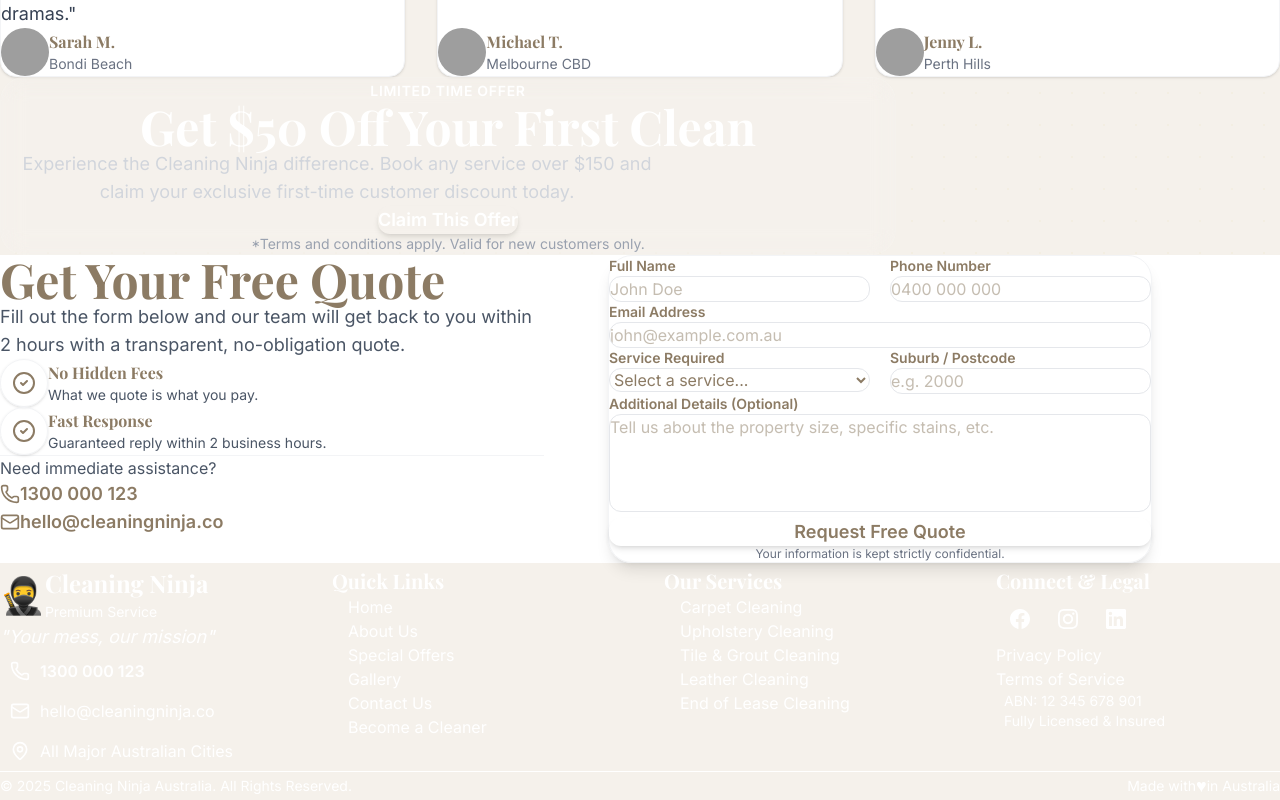
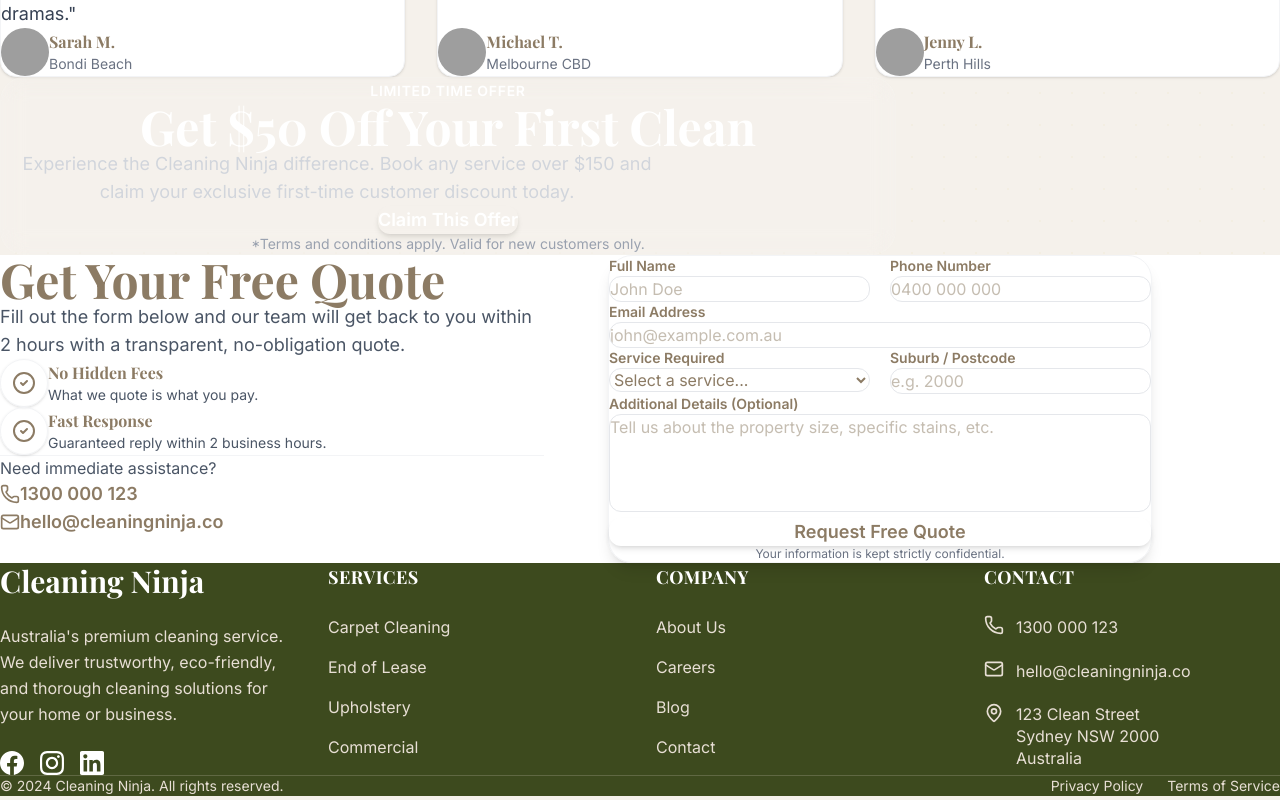
Before and after one commit to sahil4748/Cleaning-Ninja, a Next.js app: page / in a window 1280 px wide. Shown: the part 2736-3536 px from the top of the page. Built offline with nearby package versions, Linux system fonts and the light colour scheme; grey boxes are pictures that could not be loaded.

Commit message:
feat: redesign footer with olive theme

```diff
--- a/components/layout/Footer.tsx
+++ b/components/layout/Footer.tsx
@@ -1,165 +1,121 @@
 import Link from 'next/link'
 import { Phone, Mail, MapPin } from 'lucide-react'
-import { SERVICES, PHONE_NUMBER, PHONE_LINK, EMAIL } from '@/lib/constants'
+import { PHONE_NUMBER, PHONE_LINK, EMAIL } from '@/lib/constants'
 
 export default function Footer() {
   return (
-    <footer className="bg-primary text-white relative overflow-hidden">
-      {/* Decorative Top Border */}
-      <div className="h-1 bg-gradient-gold" />
+    <footer className="bg-olive-900 text-beige-300 py-16 lg:py-20">
+      <div className="container mx-auto px-4 sm:px-6 lg:px-8">
+        <div className="grid grid-cols-1 md:grid-cols-2 lg:grid-cols-4 gap-12 lg:gap-8 mb-16">
 
-      {/* Decorative Elements */}
-      <div className="absolute top-0 right-0 w-96 h-96 bg-gold/5 rounded-full blur-3xl" />
-      <div className="absolute bottom-0 left-0 w-96 h-96 bg-gold/5 rounded-full blur-3xl" />
-
-      <div className="container mx-auto px-4 sm:px-6 lg:px-8 py-16 relative z-10">
-        <div className="grid grid-cols-1 md:grid-cols-2 lg:grid-cols-4 gap-12 mb-12">
-          {/* Brand Column */}
-          <div>
-            <div className="flex items-center space-x-3 mb-6">
-              <span className="text-4xl">🥷</span>
-              <div>
-                <span className="font-display font-bold text-2xl text-gold block">
-                  Cleaning Ninja
-                </span>
-                <span className="text-accent text-sm font-elegant">Premium Service</span>
-              </div>
-            </div>
-            <p className="text-accent/80 italic mb-6 text-lg">
-              "Your mess, our mission"
+          {/* Column 1: Logo, About, Socials */}
+          <div className="flex flex-col gap-6">
+            <Link href="/" className="inline-block">
+              <span className="font-display font-bold text-3xl text-white">
+                Cleaning Ninja
+              </span>
+            </Link>
+            <p className="font-body text-beige-300 leading-relaxed max-w-sm">
+              Australia's premium cleaning service. We deliver trustworthy, eco-friendly, and thorough cleaning solutions for your home or business.
             </p>
-            <div className="space-y-3">
-              <a
-                href={PHONE_LINK}
-                className="flex items-center space-x-3 hover:text-gold transition-colors group"
-              >
-                <div className="w-10 h-10 bg-gold/20 rounded-lg flex items-center justify-center group-hover:bg-gold/30 transition-colors">
-                  <Phone className="w-5 h-5" />
-                </div>
-                <span className="font-semibold">{PHONE_NUMBER}</span>
-              </a>
-              <a
-                href={`mailto:${EMAIL}`}
-                className="flex items-center space-x-3 hover:text-gold transition-colors group"
-              >
-                <div className="w-10 h-10 bg-gold/20 rounded-lg flex items-center justify-center group-hover:bg-gold/30 transition-colors">
-                  <Mail className="w-5 h-5" />
-                </div>
-                <span>{EMAIL}</span>
-              </a>
-              <div className="flex items-center space-x-3">
-                <div className="w-10 h-10 bg-gold/20 rounded-lg flex items-center justify-center">
-                  <MapPin className="w-5 h-5" />
-                </div>
-                <span className="text-accent/80">All Major Australian Cities</span>
-              </div>
-            </div>
-          </div>
-
-          {/* Quick Links */}
-          <div>
-            <h3 className="font-display font-bold text-xl text-gold mb-6">Quick Links</h3>
-            <ul className="space-y-3">
-              {['Home', 'About Us', 'Special Offers', 'Gallery', 'Contact Us', 'Become a Cleaner'].map((link) => (
-                <li key={link}>
-                  <Link
-                    href={`#${link.toLowerCase().replace(' ', '-')}`}
-                    className="hover:text-gold transition-colors flex items-center group"
-                  >
-                    <span className="mr-2 opacity-0 group-hover:opacity-100 transition-opacity">→</span>
-                    {link}
-                  </Link>
-                </li>
-              ))}
-            </ul>
-          </div>
-
-          {/* Services */}
-          <div>
-            <h3 className="font-display font-bold text-xl text-gold mb-6">Our Services</h3>
-            <ul className="space-y-3">
-              {SERVICES.map(service => (
-                <li key={service.id}>
-                  <Link
-                    href="#services"
-                    className="hover:text-gold transition-colors flex items-center group"
-                  >
-                    <span className="mr-2 opacity-0 group-hover:opacity-100 transition-opacity">→</span>
-                    {service.name}
-                  </Link>
-                </li>
-              ))}
-            </ul>
-          </div>
-
-          {/* Connect & Legal */}
-          <div>
-            <h3 className="font-display font-bold text-xl text-gold mb-6">Connect & Legal</h3>
-
-            {/* Social Links */}
-            <div className="flex space-x-3 mb-6">
-              <a
-                href="#"
-                className="w-12 h-12 bg-gold/20 rounded-lg flex items-center justify-center hover:bg-gold hover:text-navy transition-all transform hover:scale-110"
-                aria-label="Facebook"
-              >
-                <svg className="w-5 h-5" fill="currentColor" viewBox="0 0 24 24">
+            <div className="flex items-center gap-4 mt-2">
+              <a href="#" className="text-white hover:text-beige-300 transition-colors duration-200" aria-label="Facebook">
+                <svg className="w-6 h-6" fill="currentColor" viewBox="0 0 24 24">
                   <path d="M24 12.073c0-6.627-5.373-12-12-12s-12 5.373-12 12c0 5.99 4.388 10.954 10.125 11.854v-8.385H7.078v-3.47h3.047V9.43c0-3.007 1.792-4.669 4.533-4.669 1.312 0 2.686.235 2.686.235v2.953H15.83c-1.491 0-1.956.925-1.956 1.874v2.25h3.328l-.532 3.47h-2.796v8.385C19.612 23.027 24 18.062 24 12.073z"/>
                 </svg>
               </a>
-              <a
-                href="#"
-                className="w-12 h-12 bg-gold/20 rounded-lg flex items-center justify-center hover:bg-gold hover:text-navy transition-all transform hover:scale-110"
-                aria-label="Instagram"
-              >
-                <svg className="w-5 h-5" fill="currentColor" viewBox="0 0 24 24">
+              <a href="#" className="text-white hover:text-beige-300 transition-colors duration-200" aria-label="Instagram">
+                <svg className="w-6 h-6" fill="currentColor" viewBox="0 0 24 24">
                   <path d="M12 2.163c3.204 0 3.584.012 4.85.07 3.252.148 4.771 1.691 4.919 4.919.058 1.265.069 1.645.069 4.849 0 3.205-.012 3.584-.069 4.849-.149 3.225-1.664 4.771-4.919 4.919-1.266.058-1.644.07-4.85.07-3.204 0-3.584-.012-4.849-.07-3.26-.149-4.771-1.699-4.919-4.92-.058-1.265-.07-1.644-.07-4.849 0-3.204.013-3.583.07-4.849.149-3.227 1.664-4.771 4.919-4.919 1.266-.057 1.645-.069 4.849-.069zm0-2.163c-3.259 0-3.667.014-4.947.072-4.358.2-6.78 2.618-6.98 6.98-.059 1.281-.073 1.689-.073 4.948 0 3.259.014 3.668.072 4.948.2 4.358 2.618 6.78 6.98 6.98 1.281.058 1.689.072 4.948.072 3.259 0 3.668-.014 4.948-.072 4.354-.2 6.782-2.618 6.979-6.98.059-1.28.073-1.689.073-4.948 0-3.259-.014-3.667-.072-4.947-.196-4.354-2.617-6.78-6.979-6.98-1.281-.059-1.69-.073-4.949-.073zm0 5.838c-3.403 0-6.162 2.759-6.162 6.162s2.759 6.163 6.162 6.163 6.162-2.759 6.162-6.163c0-3.403-2.759-6.162-6.162-6.162zm0 10.162c-2.209 0-4-1.79-4-4 0-2.209 1.791-4 4-4s4 1.791 4 4c0 2.21-1.791 4-4 4zm6.406-11.845c-.796 0-1.441.645-1.441 1.44s.645 1.44 1.441 1.44c.795 0 1.439-.645 1.439-1.44s-.644-1.44-1.439-1.44z"/>
                 </svg>
               </a>
-              <a
-                href="#"
-                className="w-12 h-12 bg-gold/20 rounded-lg flex items-center justify-center hover:bg-gold hover:text-navy transition-all transform hover:scale-110"
-                aria-label="LinkedIn"
-              >
-                <svg className="w-5 h-5" fill="currentColor" viewBox="0 0 24 24">
+              <a href="#" className="text-white hover:text-beige-300 transition-colors duration-200" aria-label="LinkedIn">
+                <svg className="w-6 h-6" fill="currentColor" viewBox="0 0 24 24">
                   <path d="M20.447 20.452h-3.554v-5.569c0-1.328-.027-3.037-1.852-3.037-1.853 0-2.136 1.445-2.136 2.939v5.667H9.351V9h3.414v1.561h.046c.477-.9 1.637-1.85 3.37-1.85 3.601 0 4.267 2.37 4.267 5.455v6.286zM5.337 7.433c-1.144 0-2.063-.926-2.063-2.065 0-1.138.92-2.063 2.063-2.063 1.14 0 2.064.925 2.064 2.063 0 1.139-.925 2.065-2.064 2.065zm1.782 13.019H3.555V9h3.564v11.452zM22.225 0H1.771C.792 0 0 .774 0 1.729v20.542C0 23.227.792 24 1.771 24h20.451C23.2 24 24 23.227 24 22.271V1.729C24 .774 23.2 0 22.222 0h.003z"/>
                 </svg>
               </a>
             </div>
+          </div>
 
-            <ul className="space-y-3 mb-6">
+          {/* Column 2: Services */}
+          <div className="flex flex-col gap-6">
+            <h3 className="font-body font-bold text-white text-lg tracking-wide uppercase">Services</h3>
+            <ul className="flex flex-col gap-4">
               <li>
-                <Link href="#" className="hover:text-gold transition-colors">Privacy Policy</Link>
+                <Link href="/services/carpet-cleaning" className="font-body text-beige-300 hover:text-white hover:underline transition-all duration-200 underline-offset-4">Carpet Cleaning</Link>
               </li>
               <li>
-                <Link href="#" className="hover:text-gold transition-colors">Terms of Service</Link>
+                <Link href="/services/end-of-lease" className="font-body text-beige-300 hover:text-white hover:underline transition-all duration-200 underline-offset-4">End of Lease</Link>
+              </li>
+              <li>
+                <Link href="/services/upholstery" className="font-body text-beige-300 hover:text-white hover:underline transition-all duration-200 underline-offset-4">Upholstery</Link>
+              </li>
+              <li>
+                <Link href="/services/commercial" className="font-body text-beige-300 hover:text-white hover:underline transition-all duration-200 underline-offset-4">Commercial</Link>
               </li>
             </ul>
+          </div>
 
-            <div className="space-y-2 text-accent/80 text-sm">
-              <p className="flex items-center">
-                <span className="w-2 h-2 bg-gold rounded-full mr-2" />
-                ABN: 12 345 678 901
-              </p>
-              <p className="flex items-center">
-                <span className="w-2 h-2 bg-gold rounded-full mr-2" />
-                Fully Licensed & Insured
-              </p>
-            </div>
+          {/* Column 3: Company */}
+          <div className="flex flex-col gap-6">
+            <h3 className="font-body font-bold text-white text-lg tracking-wide uppercase">Company</h3>
+            <ul className="flex flex-col gap-4">
+              <li>
+                <Link href="/about" className="font-body text-beige-300 hover:text-white hover:underline transition-all duration-200 underline-offset-4">About Us</Link>
+              </li>
+              <li>
+                <Link href="/careers" className="font-body text-beige-300 hover:text-white hover:underline transition-all duration-200 underline-offset-4">Careers</Link>
+              </li>
+              <li>
+                <Link href="/blog" className="font-body text-beige-300 hover:text-white hover:underline transition-all duration-200 underline-offset-4">Blog</Link>
+              </li>
+              <li>
+                <Link href="/contact" className="font-body text-beige-300 hover:text-white hover:underline transition-all duration-200 underline-offset-4">Contact</Link>
+              </li>
+            </ul>
           </div>
+
+          {/* Column 4: Contact */}
+          <div className="flex flex-col gap-6">
+            <h3 className="font-body font-bold text-white text-lg tracking-wide uppercase">Contact</h3>
+            <ul className="flex flex-col gap-5">
+              <li>
+                <a href={PHONE_LINK} className="flex items-start gap-3 group">
+                  <Phone className="w-5 h-5 text-beige-300 mt-0.5 group-hover:text-white transition-colors duration-200" />
+                  <span className="font-body text-beige-300 group-hover:text-white group-hover:underline transition-all duration-200 underline-offset-4">{PHONE_NUMBER}</span>
+                </a>
+              </li>
+              <li>
+                <a href={`mailto:${EMAIL}`} className="flex items-start gap-3 group">
+                  <Mail className="w-5 h-5 text-beige-300 mt-0.5 group-hover:text-white transition-colors duration-200" />
+                  <span className="font-body text-beige-300 group-hover:text-white group-hover:underline transition-all duration-200 underline-offset-4">{EMAIL}</span>
+                </a>
+              </li>
+              <li className="flex items-start gap-3">
+                <MapPin className="w-5 h-5 text-beige-300 mt-0.5" />
+                <span className="font-body text-beige-300 leading-snug">
+                  123 Clean Street<br />
+                  Sydney NSW 2000<br />
+                  Australia
+                </span>
+              </li>
+            </ul>
+          </div>
+
         </div>
 
         {/* Bottom Bar */}
-        <div className="border-t border-primary-light pt-8">
-          <div className="flex flex-col md:flex-row items-center justify-between space-y-4 md:space-y-0">
-            <p className="text-accent/70 text-sm">
-              © 2025 Cleaning Ninja Australia. All Rights Reserved.
-            </p>
-            <div className="flex items-center space-x-2 text-accent/70 text-sm">
-              <span>Made with</span>
-              <span className="text-gold text-lg">♥</span>
-              <span>in Australia</span>
-            </div>
+        <div className="pt-8 border-t border-beige-300/20 flex flex-col md:flex-row items-center justify-between gap-4">
+          <p className="font-body text-beige-300 text-sm">
+            © 2024 Cleaning Ninja. All rights reserved.
+          </p>
+          <div className="flex items-center gap-6">
+            <Link href="/privacy" className="font-body text-beige-300 text-sm hover:text-white hover:underline transition-all duration-200 underline-offset-4">
+              Privacy Policy
+            </Link>
+            <Link href="/terms" className="font-body text-beige-300 text-sm hover:text-white hover:underline transition-all duration-200 underline-offset-4">
+              Terms of Service
+            </Link>
           </div>
         </div>
       </div>
```
